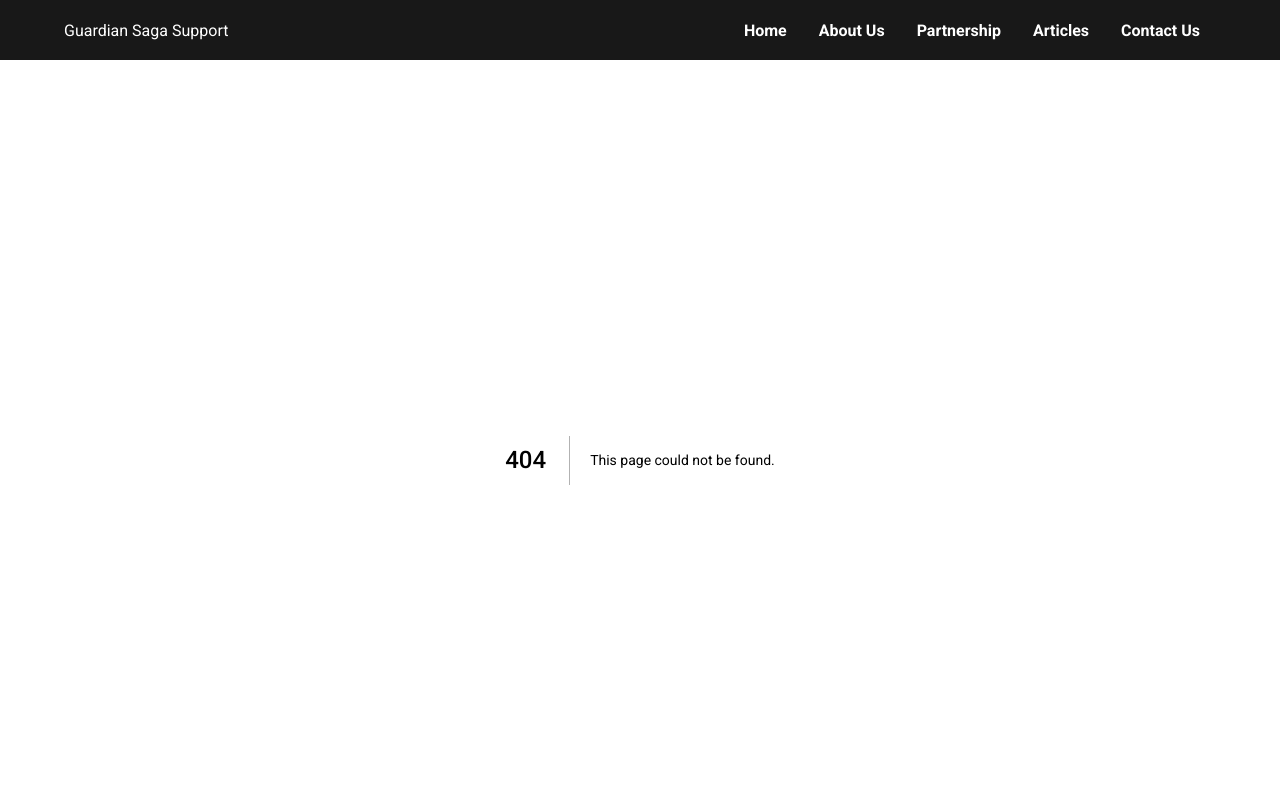
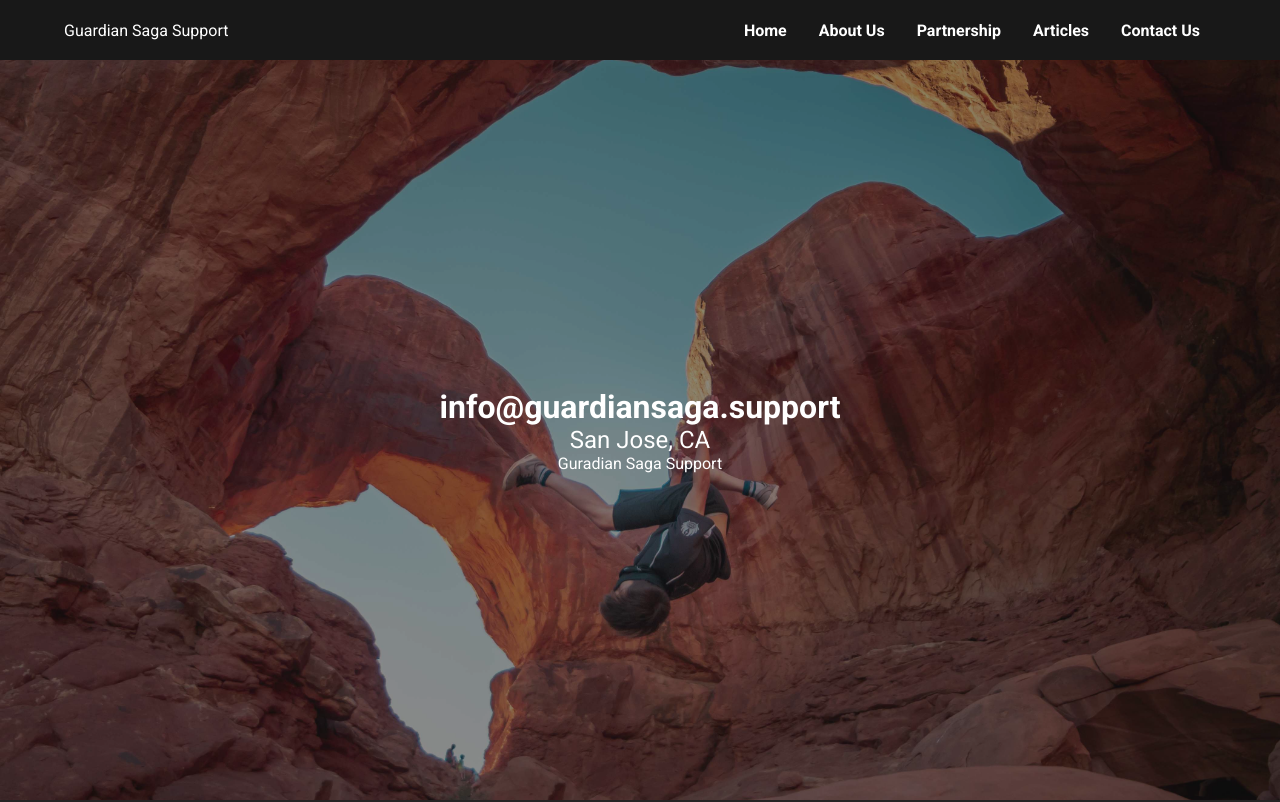
Before and after one commit to JRhoe/guardian-saga-support, a Next.js app: page /contactus in a window 1280 px wide. Before the commit this address had no page. Shown: the top 802 px of the page. Built offline with nearby package versions, Linux system fonts and the light colour scheme.

Commit message:
added about us section

```diff
--- /dev/null
+++ b/app/about/page.module.css
@@ -0,0 +1,5 @@
+.praxEmbed {
+    width: 100vw;
+    height: calc(100vh - 40px);
+    transform: translateY(-20px);
+}
--- a/app/components/footer/Footer.jsx
+++ b/app/components/footer/Footer.jsx
@@ -14,12 +14,12 @@ const Footer = () => {
                         </Link>
                     </li>
                     <li className={styles.navListItem}>
-                        <Link className={styles.navLink} href="/">
+                        <Link className={styles.navLink} href="/about">
                             About Us
                         </Link>
                     </li>
                     <li className={styles.navListItem}>
-                        <Link className={styles.navLink} href="/">
+                        <Link className={styles.navLink} href="/contactus">
                             Contact Us
                         </Link>
                     </li>
--- a/app/components/nav/Nav.jsx
+++ b/app/components/nav/Nav.jsx
@@ -14,7 +14,7 @@ const Nav = () => {
                         <Link href="/" className={styles.navLink}>Home</Link>
                     </li>
                     <li className={styles.navListItem}>
-                        <Link href="/" className={styles.navLink}>About Us</Link>
+                        <Link href="/about" className={styles.navLink}>About Us</Link>
                     </li>
                     <li className={styles.navListItem}>
                         <Link href="/partnerships" className={styles.navLink}>Partnership</Link>
@@ -23,7 +23,7 @@ const Nav = () => {
                         <Link href="/" className={styles.navLink}>Articles</Link>
                     </li>
                     <li className={styles.navListItem}>
-                        <Link href="/" className={styles.navLink}>Contact Us</Link>
+                        <Link href="/contactus" className={styles.navLink}>Contact Us</Link>
                     </li>
                 </ul>
             </nav>
--- /dev/null
+++ b/app/contactus/page.jsx
@@ -0,0 +1,27 @@
+import React from 'react';
+import styles from "./page.module.css";
+import bgImage from "../../public/backflip.jpg"
+import Image from 'next/image';
+
+const Page = () => {
+    return (
+        <div className={styles.container}>
+        <div className={styles.row}>
+            <figure className={styles.mainImgWrapper}>
+                <Image
+                className={styles.mainImg}
+                src={bgImage}
+                fill
+                alt="bgImage"/>
+            </figure>
+            <div className={styles.headerContainer}>
+                <h1 className={styles.headerEmail}>info@guardiansaga.support</h1>
+                <p className={styles.headerLocation}>San Jose, CA</p>
+                <p className={styles.headerName}>Guradian Saga Support</p>
+            </div>
+        </div>
+    </div>
+    );
+}
+
+export default Page;
--- /dev/null
+++ b/app/contactus/page.module.css
@@ -0,0 +1,30 @@
+.row {
+    position: relative;
+}
+
+.mainImgWrapper {
+    height: calc(100vh - 60px);
+}
+
+.mainImg {
+    object-fit: cover;
+}
+
+.headerContainer {
+    position: absolute;
+    top:50%;
+    left:50%;
+    transform: translate(-50%,-50%);
+    background-color: rgb(24,24,24,0.5);
+    width: 100vw;
+    height: calc(100vh - 60px);
+    display: flex;
+    flex-direction: column;
+    text-align: center;
+    justify-content: center;
+    color: white;
+}
+
+.headerLocation {
+    font-size: 24px;
+}
```
Also changed, not shown: app/about/page.jsx (added, +12 -0 lines), app/components/home/header/Header.jsx (+8 -6 lines), app/components/home/header/Header.module.css (+12 -3 lines), app/partnerships/page.jsx (+44 -8 lines), app/partnerships/page.module.css (+24 -6 lines), public/backflip.jpg (added), 1 other file (tests, documents, lock files or other folders).
